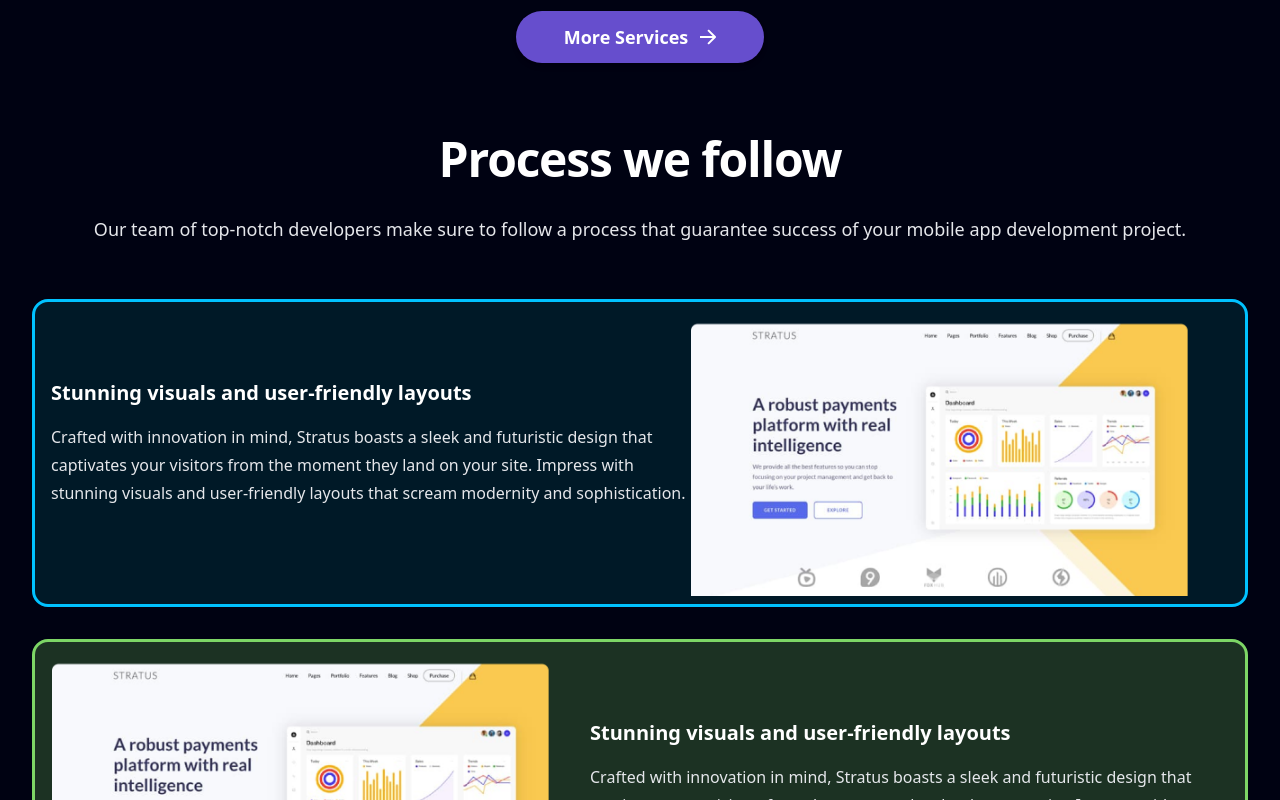
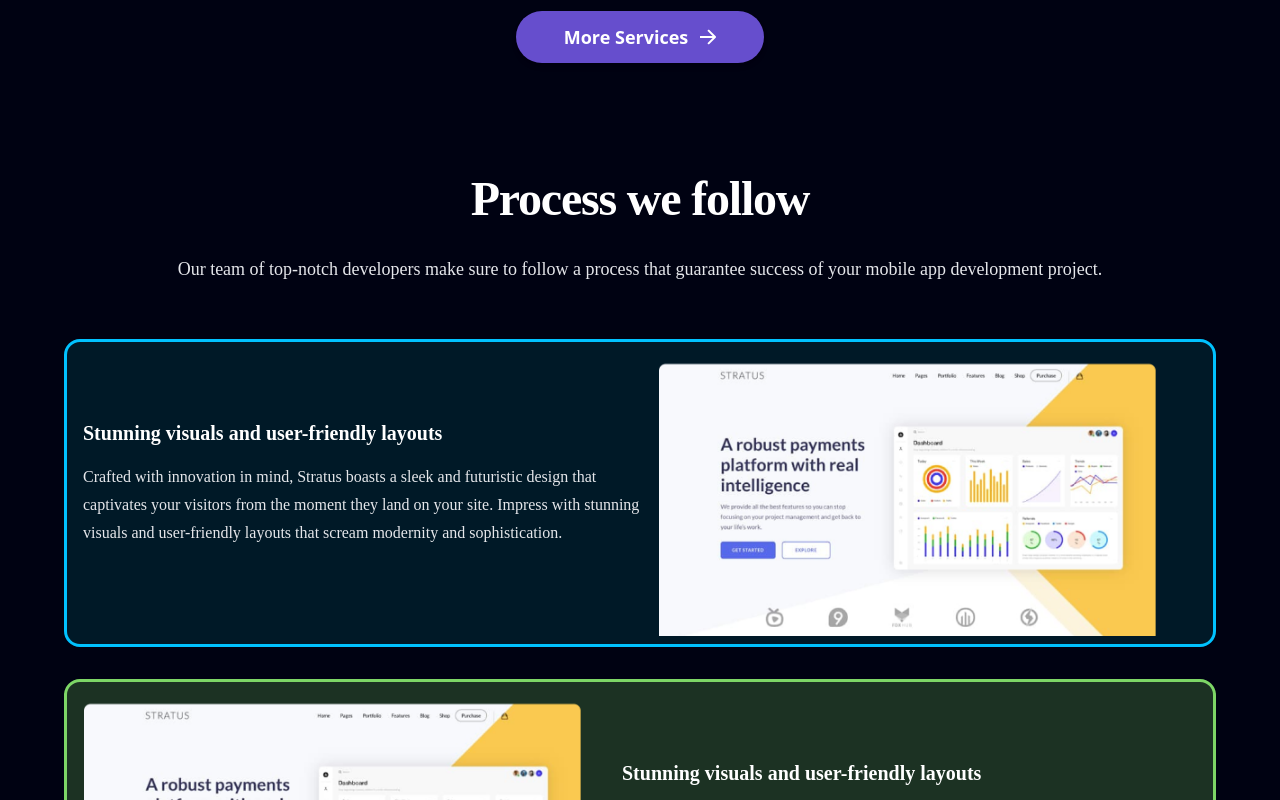
Before and after one commit to thrishank/client_, a Next.js app: page / in a window 1280 px wide. Shown: the part 1340-2140 px from the top of the page. Built offline with nearby package versions, Linux system fonts and the light colour scheme; no server answers; a web font is replaced by a local one.

Commit message:
made changes to processfollow

```diff
--- a/components/Home/ProcessFollow.jsx
+++ b/components/Home/ProcessFollow.jsx
@@ -160,6 +160,8 @@
           </div>
         </div>
       </div> */}
+      <div className="px-4 py-16 mx-auto sm:max-w-xl md:max-w-full lg:max-w-screen-xl md:px-24 lg:px-8 lg:py-10 font-newfont">
+
         <h1 className="max-w-lg mb-6 text-center text-3xl md:text-5xl font-bold leading-none tracking-tight text-white md:mx-auto">Process we follow</h1>
         <p className="text-gray-200 text-center p-2 pb-14 text-base md:text-lg">Our team of top-notch developers make sure to follow a process that guarantee success of your mobile app development project.</p>
         <div className="border-[#00C2FF] text-gray-200 md:flex items-center justify-center border-[3px] mx-4 md:mx-8 px-4 py-2 rounded-2xl bg-[#001927] mb-8">
@@ -169,20 +171,21 @@
           </div>
           <img src="processtestimage.png" width="539px" height="285.93" className=""></img>
         </div>
-      <div className="border-[#7DD666] text-gray-200 flex flex-col-reverse md:flex-row items-center justify-center border-[3px] mx-4 md:mx-8 px-4 py-2 rounded-2xl bg-[#1C3223] my-8">
+        <div className="border-[#7DD666]  text-gray-200 flex flex-col-reverse md:flex-row items-center justify-center border-[3px] mx-4 md:mx-8 px-4 py-2 rounded-2xl bg-[#1C3223] my-8">
           <img src="processtestimage.png" width="539px" height="285.93"></img>
           <div className="">
             <h1 className="text-white text-xl font-bold py-4">Stunning visuals and user-friendly layouts</h1>
             <p className="leading-7 pb-9">Crafted with innovation in mind, Stratus boasts a sleek and futuristic design that captivates your visitors from the moment they land on your site. Impress with stunning visuals and user-friendly layouts that scream modernity and sophistication.</p>
           </div>
         </div>
-      <div className="border-[#FFB489] text-gray-200 md:flex items-center justify-center border-[3px] mx-4 md:mx-8 px-4 py-2 rounded-2xl bg-[#39292A] mt-8">
+        <div className="border-[#FFB489]  text-gray-200 md:flex items-center justify-center border-[3px] mx-4 md:mx-8 px-4 py-2 rounded-2xl bg-[#39292A] mt-8">
           <div className="">
             <h1 className="text-white text-xl font-bold py-4">Stunning visuals and user-friendly layouts</h1>
             <p className="leading-7 pb-9">Crafted with innovation in mind, Stratus boasts a sleek and futuristic design that captivates your visitors from the moment they land on your site. Impress with stunning visuals and user-friendly layouts that scream modernity and sophistication.</p>
           </div>
           <img src="processtestimage.png" width="539px" height="285.93"></img>
         </div>
+      </div>
     </>
   );
 }
```
Lines whose indentation alone changed are shown as unchanged.
